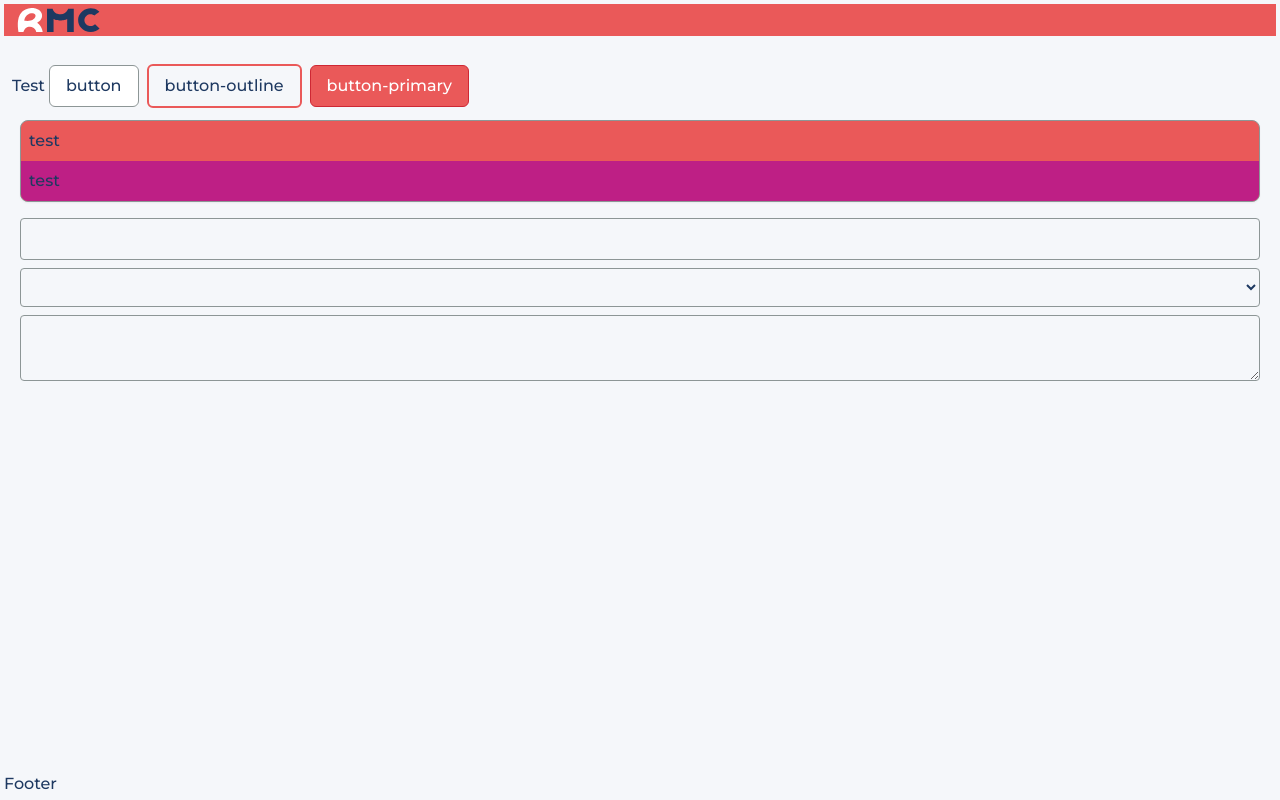
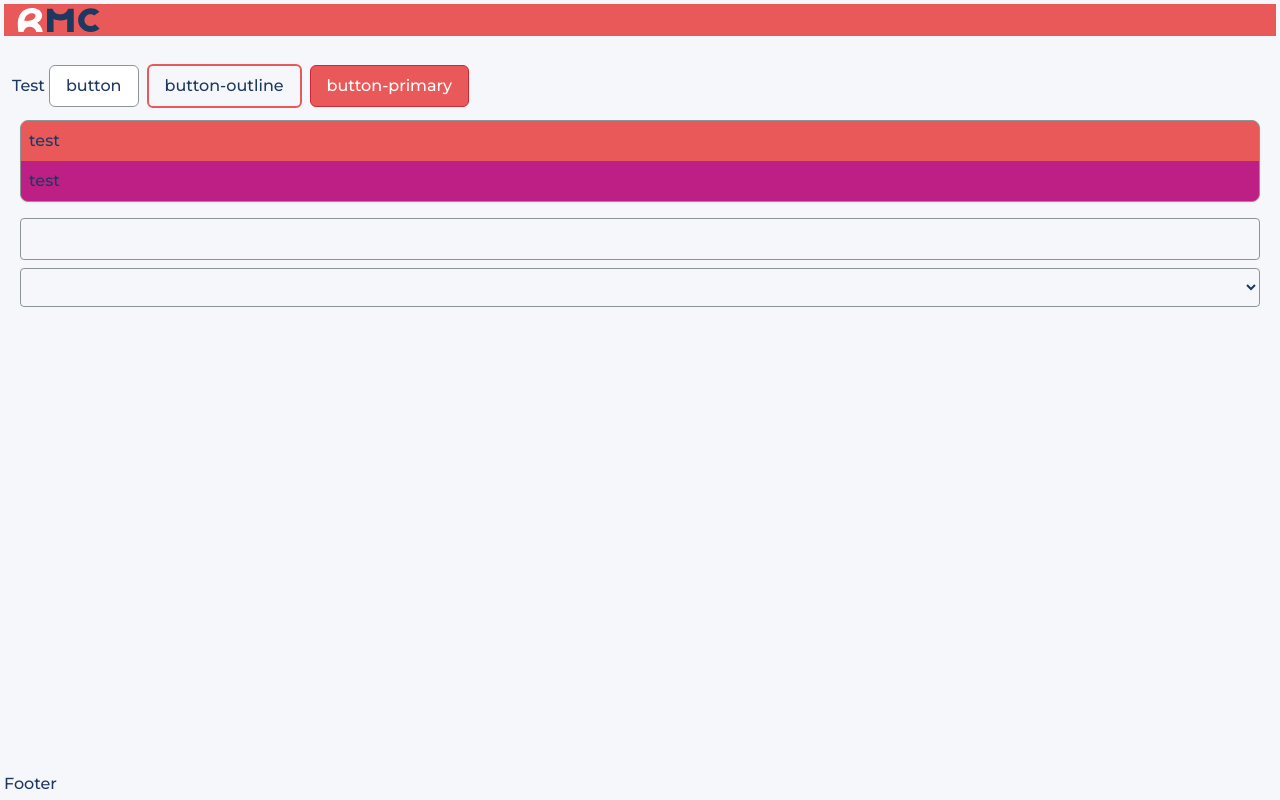
Before and after one commit to HapaxPablo/new_lk, a Next.js app: page / in a window 1280 px wide. Built offline with nearby package versions, Linux system fonts and the light colour scheme.

Commit message:
Edit page.tsx

```diff
--- a/app/page.tsx
+++ b/app/page.tsx
@@ -13,7 +13,6 @@ export default function Home() {
       <div className="p-2 flex flex-col gap-2">
         <input className="input" />
         <select className="select" />
-        <textarea className="textarea" />
       </div>
     </div>
   )
```
